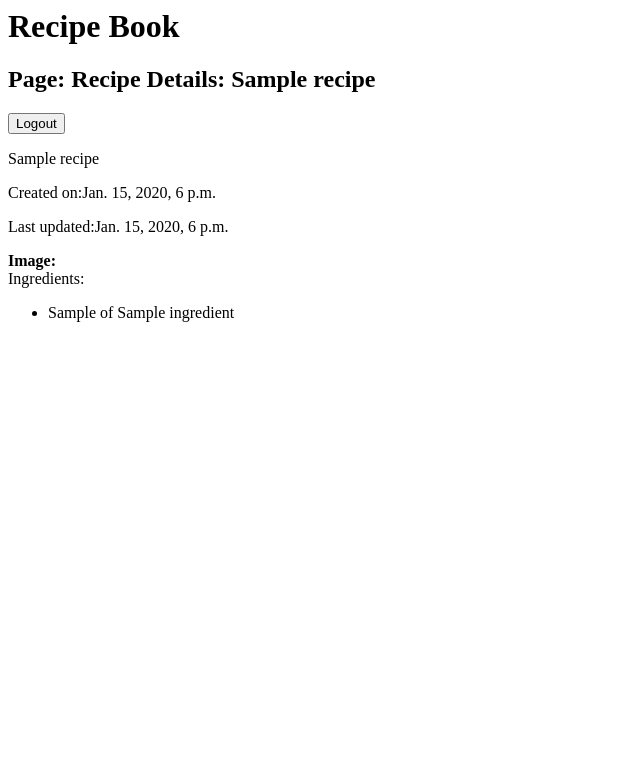
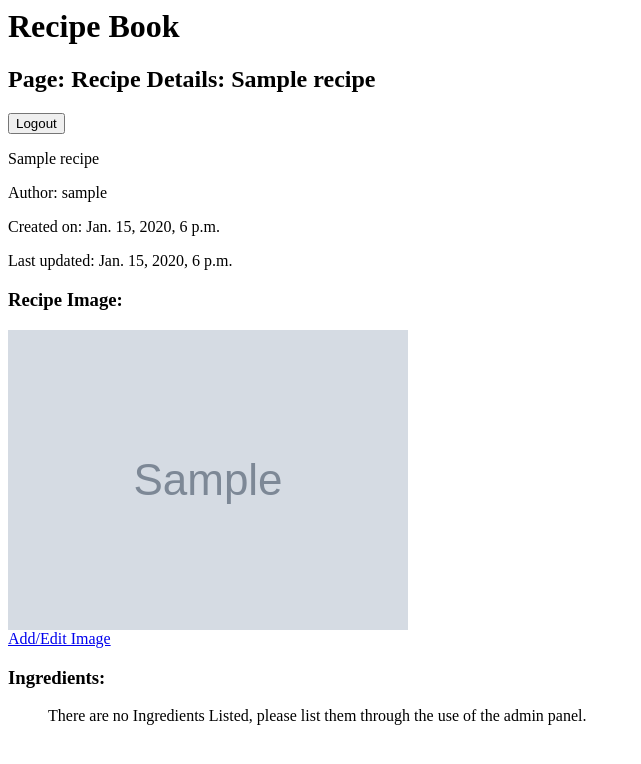
Before and after one commit to Syd7/recipebook-paguio-gabriel, a Django app: page /recipe/1/ in a window 1280 px wide. Shown: the top 764 px of the page, without its empty margins (0-641 px from the left). Run offline with Django 5.2, Linux system fonts and the light colour scheme; a user stored in the database is signed in; tables that the repository leaves empty hold one stand-in row (values such as "Sample post"); grey boxes marked "Sample" are stand-in pictures.

Commit message:
Adjusted HTML Files, were not included in the last commit. Sorry

```diff
--- a/ledger/templates/recipe_details.html
+++ b/ledger/templates/recipe_details.html
@@ -1,24 +1,37 @@
 {% extends 'base.html' %}
 {% load static %}
 
-{% block title %}{{recipe.name}}{% endblock %}
-{% block heading %}Page: Recipe Details: {{recipe.name}}{% endblock %}
+{% block title %}{{ recipe.name }}{% endblock %}
+{% block heading %}Page: Recipe Details: {{ recipe.name }}{% endblock %}
 
 {% block content %}
 <div>
-{{recipe.name}}
-<p>Created on:{{recipe.created_on}}</p>
-<p>Last updated:{{recipe.last_update_on}}</p>
+    <p>{{ recipe.name }}</p>
+    <p>Author: {{recipe.author.username}} </p>
+    <p>Created on: {{ recipe.created_on }}</p>
+    <p>Last updated: {{ recipe.last_update_on }}</p>
 </div>
-    <b>Image:
-        <img src = "{{image.image.url}}" alt = "{{image.description}}">
-    </b>
-    <a><br>Ingredients:</a>
-    <ul>
-        {% for ingredient in recipe.ingredients.all %}
-            <li>
-            {{ingredient.quantity}} of {{ingredient.ingredient.name}}
-            </li>
-        {% endfor %}
-    </ul>
+
+<h3>Recipe Image:</h3>
+{% with recipe.images.last as img %}
+    {% if img %}
+        <img src="{{ img.image.url }}" alt="{{ img.description }}">
+    {% else %}
+        <p>No images uploaded yet.</p>
+    {% endif %}
+{% endwith %}
+
+<br>
+<a href="{% url 'ledger:add_image' pk=recipe.pk %}"> Add/Edit Image </a>
+
+<h3>Ingredients:</h3>
+<ul>
+    {% if img %}
+    {% for ingredient in recipe.ingredients.all %}
+        <li>{{ ingredient.quantity }} of {{ ingredient.ingredient.name }}</li>
+    {% endfor %}
+    {% else %}
+    <a>There are no Ingredients Listed, please list them through the use of the admin panel.</a>
+    {% endif %}
+</ul>
 {% endblock %}
--- a/ledger/templates/recipe_list.html
+++ b/ledger/templates/recipe_list.html
@@ -8,5 +8,7 @@
             <div><a href="{% url 'ledger:recipe_detail' recipe.id %}">{{recipe.name}}</a></div>
     </ul>
     {% endfor %}
-    <div><a href="{% url 'ledger:add_recipe' %}"></a></div>
+    {% if request.user.is_authenticated %}
+    <div><a href ="{% url 'ledger:add_recipe' %}"> Add New Recipe </a></div>
+    {% endif %}
 {% endblock %}
```
Also changed, not shown: ledger/templates/add_image.html (added, +12 -0 lines), ledger/templates/add_recipe.html (added, +17 -0 lines).
